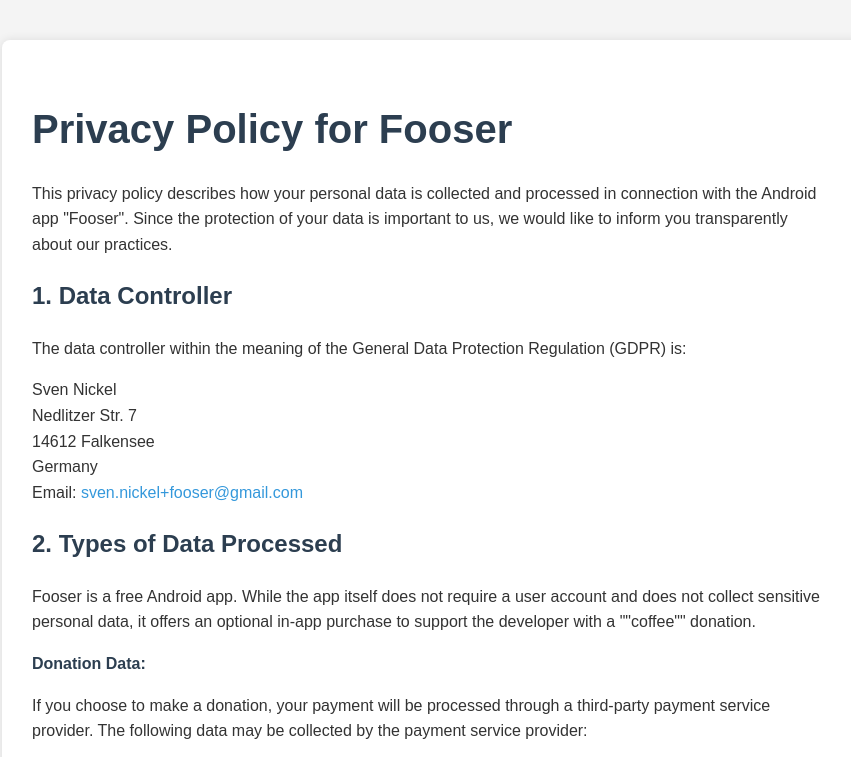
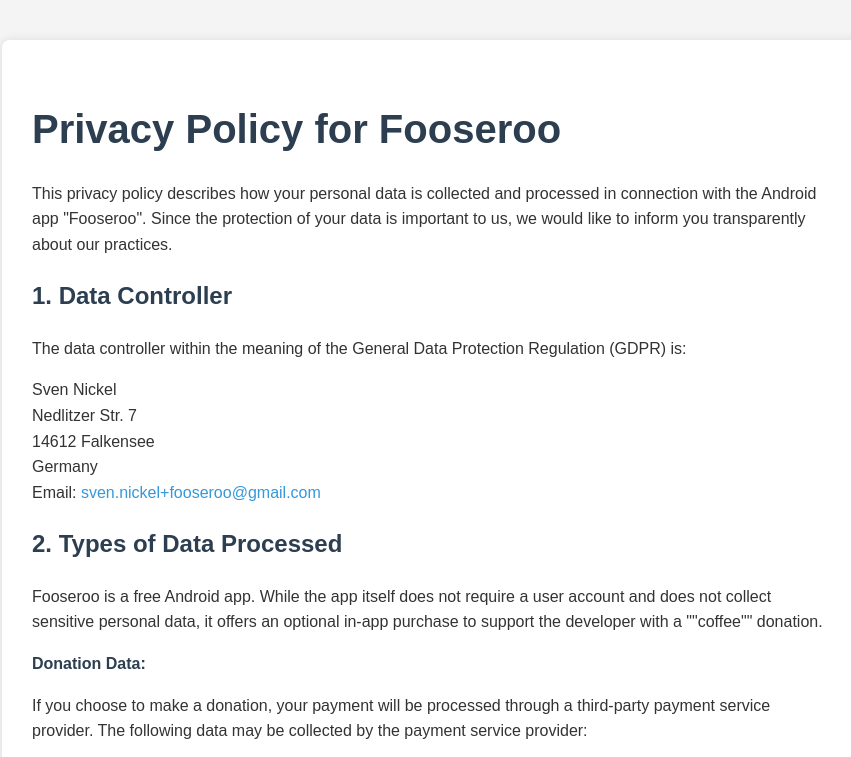
Before and after one commit to svennickel/fooser-privacy-policy, a plain HTML site: page index.html in a window 1280 px wide. Shown: the top 757 px of the page, without its empty margins (208-1059 px from the left). Drawn offline with Linux system fonts and the light colour scheme.

Commit message:
Update index.html

```diff
--- a/index.html
+++ b/index.html
@@ -3,7 +3,7 @@
 <head>
     <meta charset="UTF-8">
     <meta name="viewport" content="width=device-width, initial-scale=1.0">
-    <title>Privacy Policy - Fooser</title>
+    <title>Privacy Policy - Fooseroo</title>
     <style>
         body {
             font-family: Arial, sans-serif;
@@ -66,8 +66,8 @@
 </head>
 <body>
     <div class="container">
-        <h1>Privacy Policy for Fooser</h1>
-        <p>This privacy policy describes how your personal data is collected and processed in connection with the Android app "Fooser". Since the protection of your data is important to us, we would like to inform you transparently about our practices.</p>
+        <h1>Privacy Policy for Fooseroo</h1>
+        <p>This privacy policy describes how your personal data is collected and processed in connection with the Android app "Fooseroo". Since the protection of your data is important to us, we would like to inform you transparently about our practices.</p>
 
         <h2>1. Data Controller</h2>
         <p>The data controller within the meaning of the General Data Protection Regulation (GDPR) is:</p>
@@ -75,11 +75,11 @@
         Nedlitzer Str. 7<br>
         14612 Falkensee<br>
         Germany<br>
-        Email: <a href="mailto:sven.nickel+fooser@gmail.com">sven.nickel+fooser@gmail.com</a><br>
+        Email: <a href="mailto:sven.nickel+fooseroo@gmail.com">sven.nickel+fooseroo@gmail.com</a><br>
         </p>
 
         <h2>2. Types of Data Processed</h2>
-        <p>Fooser is a free Android app. While the app itself does not require a user account and does not collect sensitive personal data, it offers an optional in-app purchase to support the developer with a ""coffee"" donation.
+        <p>Fooseroo is a free Android app. While the app itself does not require a user account and does not collect sensitive personal data, it offers an optional in-app purchase to support the developer with a ""coffee"" donation.
         </p>
         <p><strong>Donation Data:</strong></p>
         <p>If you choose to make a donation, your payment will be processed through a third-party payment service provider. The following data may be collected by the payment service provider:</p>
```
